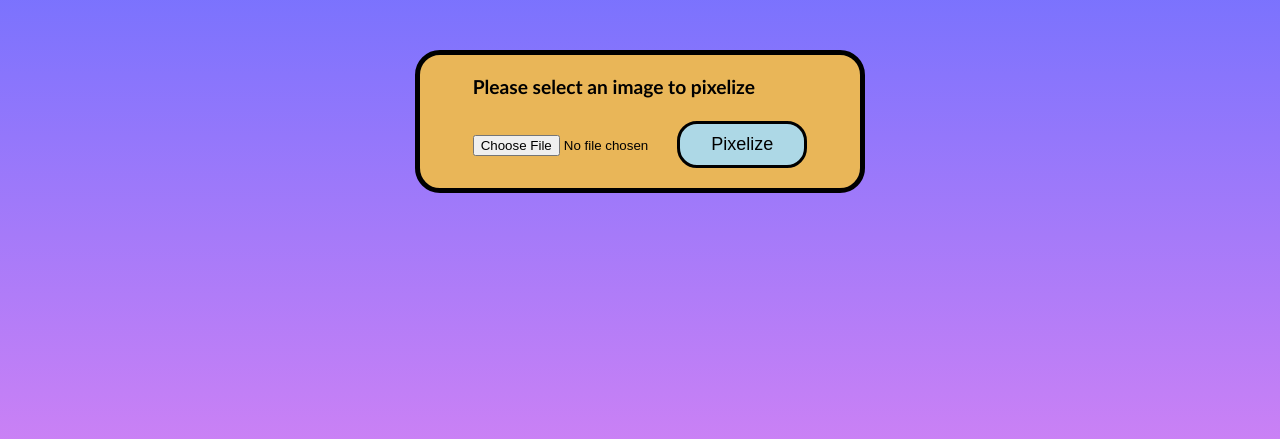
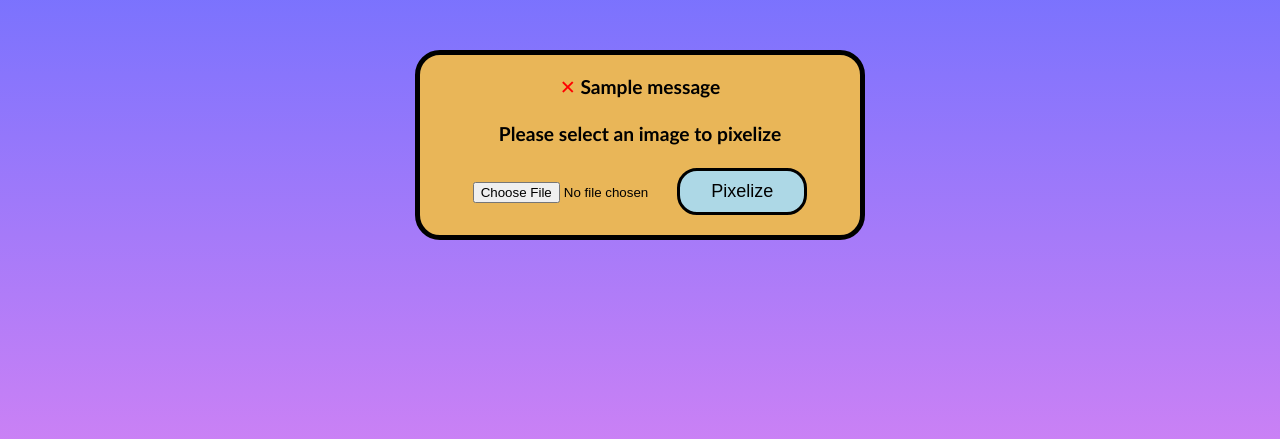
Before and after one commit to Colbyjoe97/Pixelesque, a Flask app: page / in a window 1280 px wide. Shown: the part 74-513 px from the top of the page. Run offline with Flask 3, Linux system fonts and the light colour scheme; one stand-in notice (Sample message) is shown; some web fonts are replaced.

Commit message:
showed error messages

```diff
--- a/flask_app/templates/index.html
+++ b/flask_app/templates/index.html
@@ -15,7 +15,14 @@
             <h1 class="header">Thank you for using Pixelesque!</h1>
         </div>
 
-        <div class="content flex justify-center">
+        <div class="content text-center">
+            {% with messages = get_flashed_messages() %}
+                {% if messages %}
+                    {% for message in messages %}
+                        <p><span class="error">&#10005;</span> {{ message }}</p><br>
+                    {% endfor %}
+                {% endif %}
+            {% endwith %}
             <form  action="/upload" method="POST" enctype="multipart/form-data" class="upload-form">
                 <p>Please select an image to pixelize</p><br>
                 <input type="file" class="image" name="image">
```
